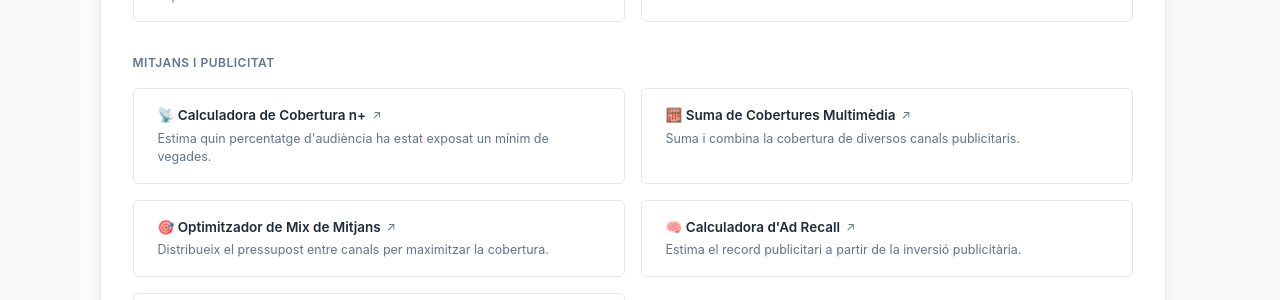
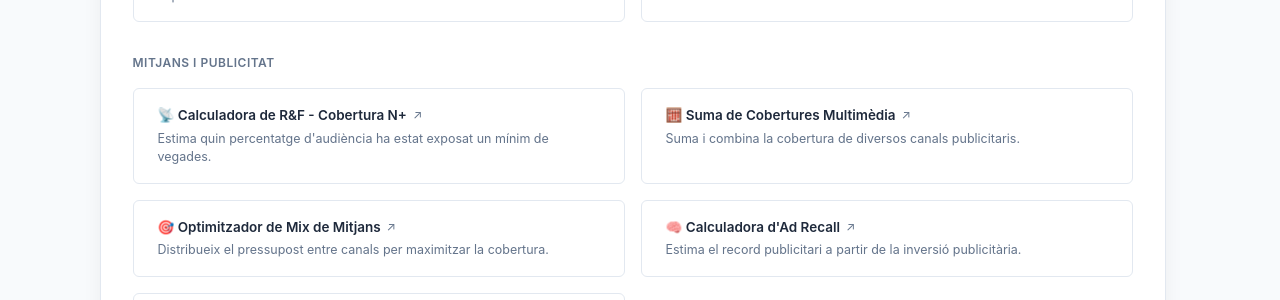
Before and after one commit to alberthr/alberthr.github.io, a Jekyll site: the page eines/index.html, which Jekyll copies as it is, in a window 1280 px wide. Shown: the part 258-558 px from the top of the page. Built offline with Jekyll 4.4.1, drawn with Linux system fonts in a browser that asks for light colours.

Commit message:
Update index.html

```diff
--- a/eines/index.html
+++ b/eines/index.html
@@ -158,7 +158,7 @@
             <div class="idx-section-title">Mitjans i publicitat</div>
             <div class="idx-grid">
                 <a class="idx-card" href="reach_frequency.html" target="_blank" rel="noopener">
-                    <div class="idx-card-name">📡 Calculadora de Cobertura n+</div>
+                    <div class="idx-card-name">📡 Calculadora de R&F - Cobertura N+</div>
                     <div class="idx-card-desc">Estima quin percentatge d'audiència ha estat exposat un mínim de vegades.</div>
                 </a>
                 <a class="idx-card" href="suma_cobertura.html" target="_blank" rel="noopener">
```
